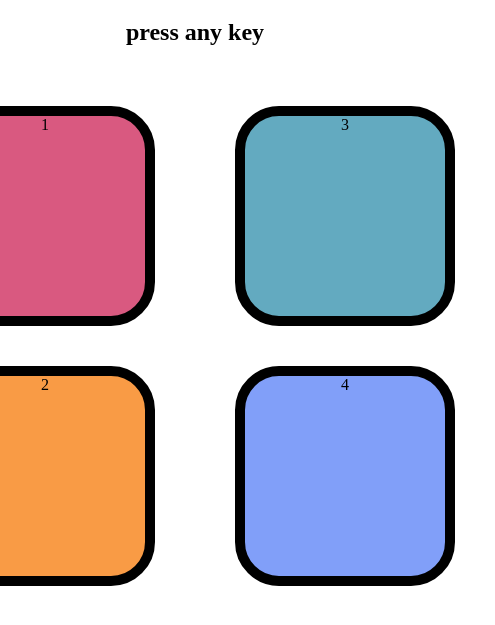
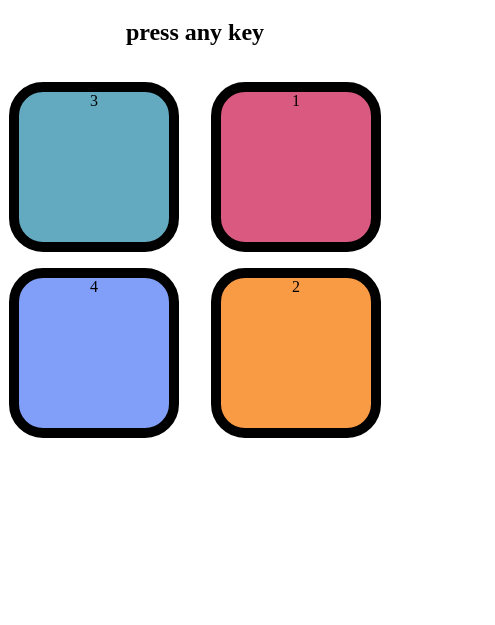
Before and after one commit to ziyarashidd/siman-says, a plain HTML site: page index.html in a window 390 px wide. Shown: the part 61-686 px from the top of the page, 495 px wide, since content can reach past the window. Drawn offline with Linux system fonts and the light colour scheme.

Commit message:
Update style.css

```diff
--- a/style.css
+++ b/style.css
@@ -32,3 +32,18 @@ body{
  .userflash {
    background-color: green;
  }
+
+ @media (max-width: 600px) {
+   body {
+       text-align: center; /* Center text on mobile */
+   }
+
+   .btn {
+       height: 150px; /* Smaller button height */
+       width: 150px; /* Smaller button width */
+       margin: 1rem; /* Reduce margin */
+   }
+
+   .btn-container {
+       flex-direction: row-reverse; /* Stack buttons vertically */
+   }
```
